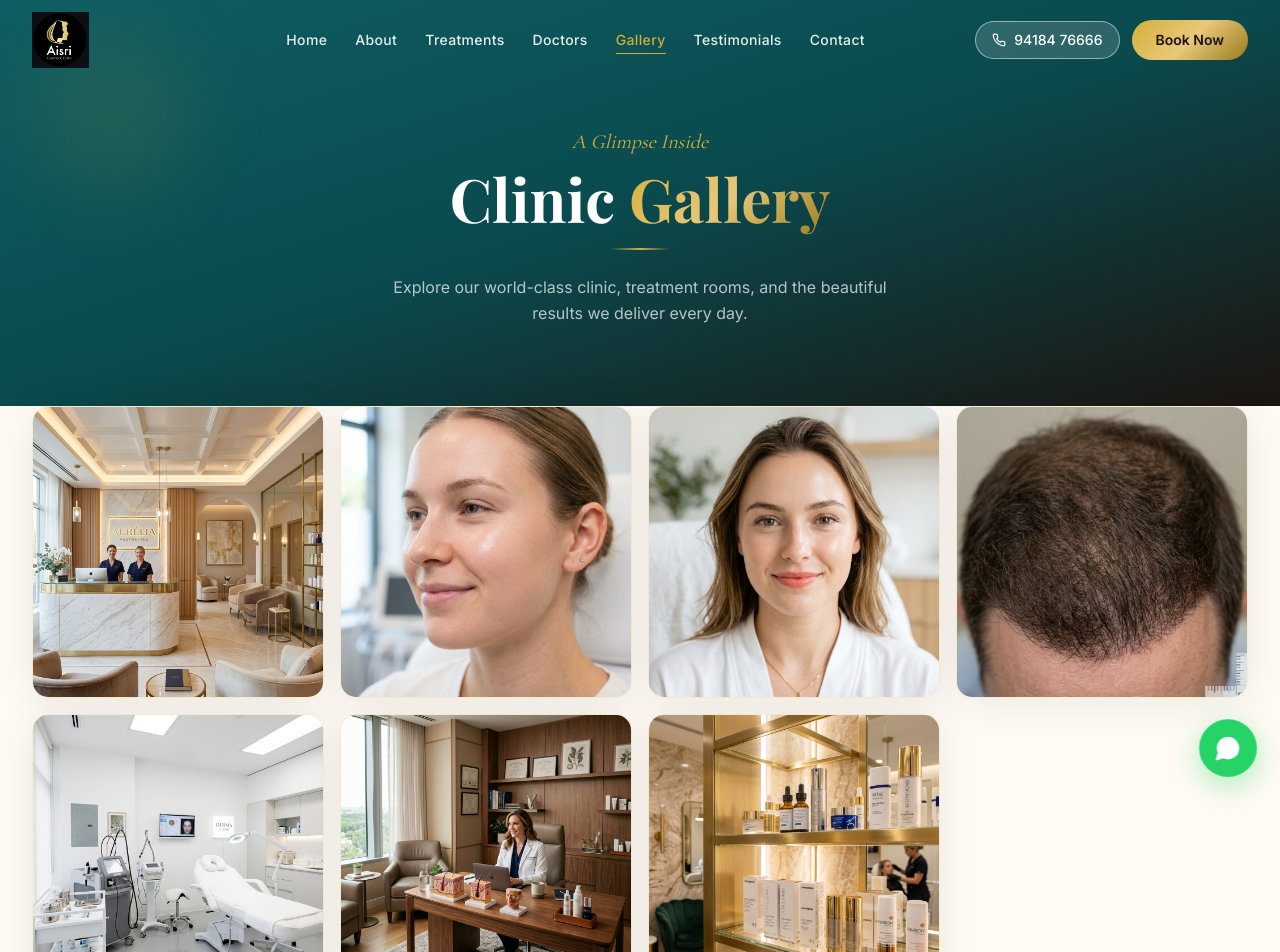
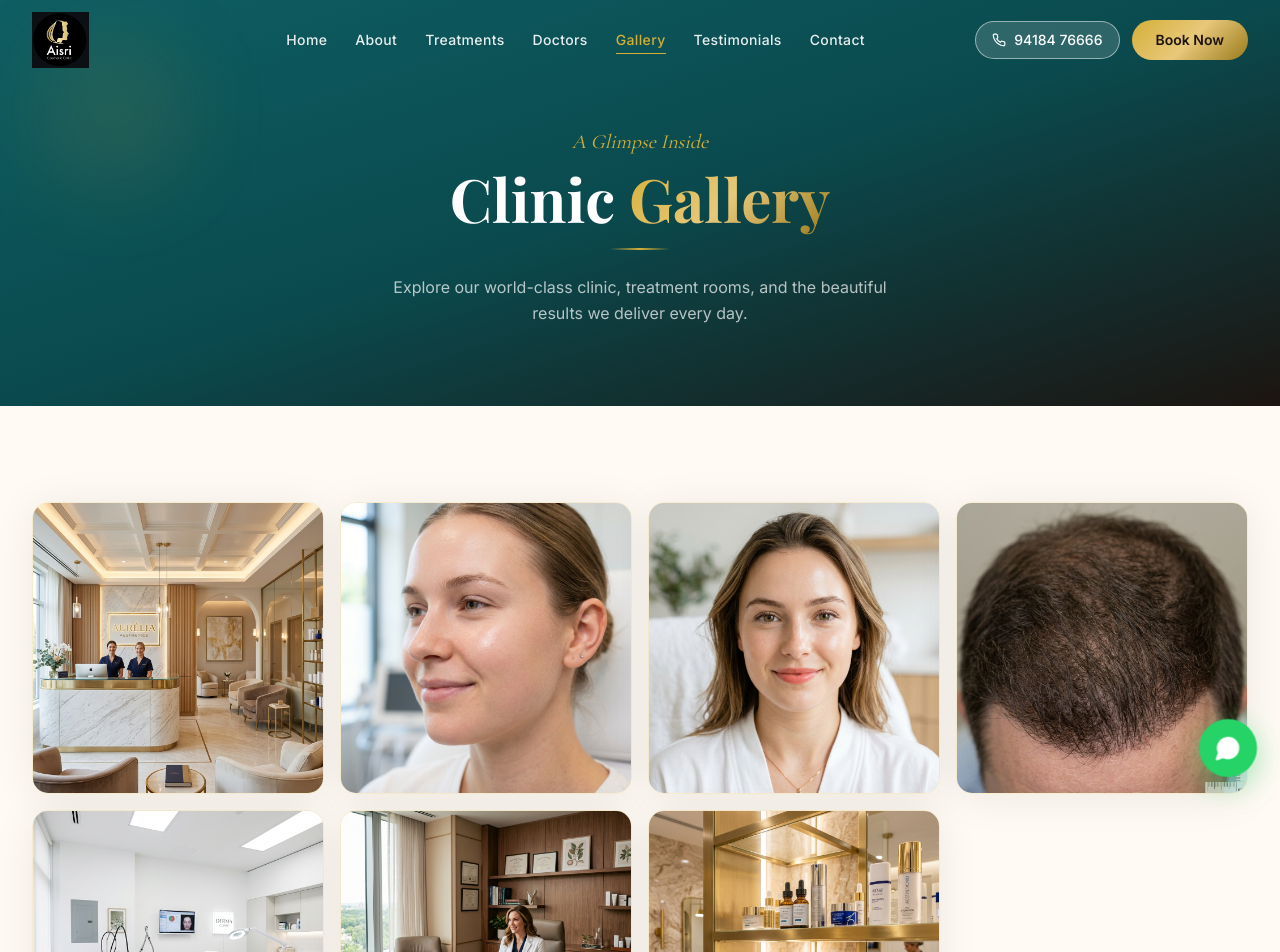
Before and after one commit to katkurisanjay/aisri, a Next.js app: page /gallery in a window 1280 px wide. Shown: the top 952 px of the page. Built offline with nearby package versions, Linux system fonts and the light colour scheme.

Commit message:
UI: Add vertical padding between header and masonry grid in gallery page

```diff
--- a/src/app/gallery/page.tsx
+++ b/src/app/gallery/page.tsx
@@ -39,7 +39,7 @@ export default function GalleryPage() {
       </section>
 
       {/* Masonry Grid */}
-      <section className="pb-24 px-6 md:px-8">
+      <section className="py-24 px-6 md:px-8">
         <div className="max-w-7xl mx-auto">
           <div className="columns-2 md:columns-3 lg:columns-4 gap-4 space-y-4">
             {allImages.map((img, i) => (
```
